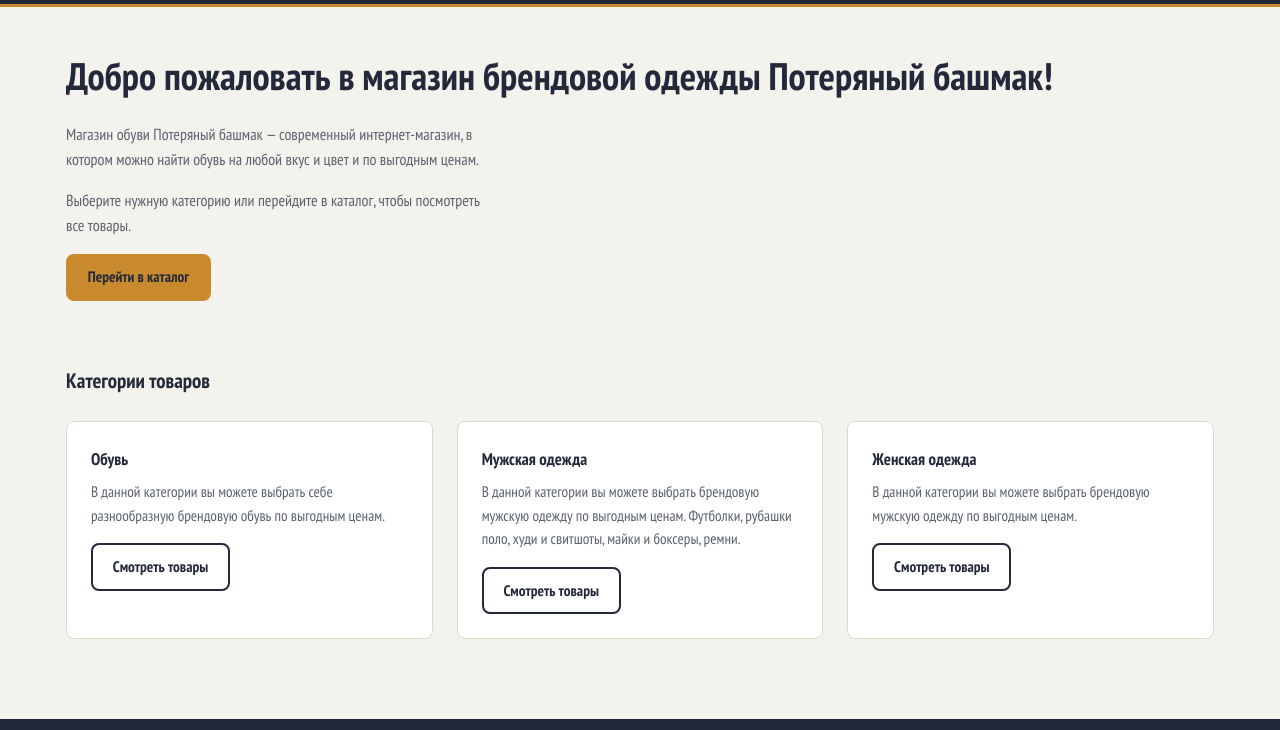
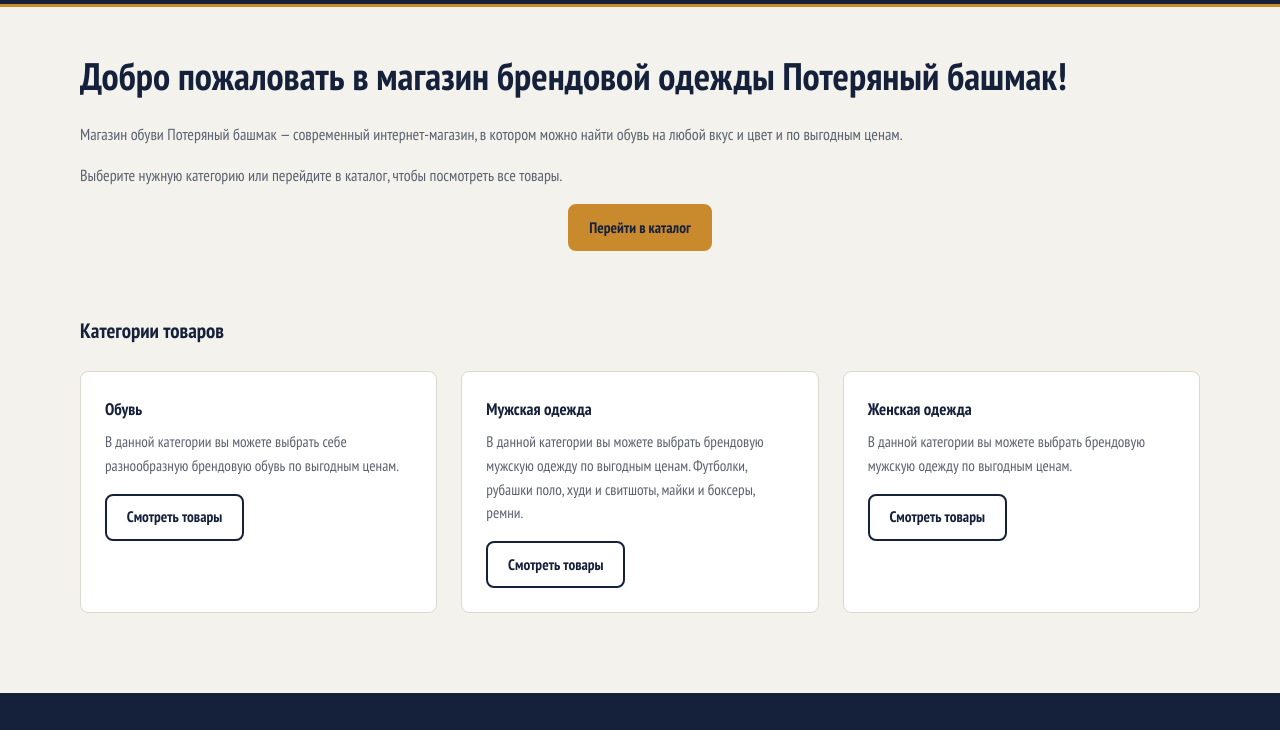
Before and after one commit to engurazovd/shop-bashmak, a plain HTML site: page index.html in a window 1280 px wide. Shown: the part 58-788 px from the top of the page. Drawn offline with Linux system fonts and the light colour scheme.

Commit message:
2 лаба проверена

```diff
--- a/css/style.css
+++ b/css/style.css
@@ -25,7 +25,7 @@
 }
 
 :root {
-  --color-ink: #22293a;
+  --color-ink: #15213b;
   --color-bg: #f4f2ec;
   --color-surface: #ffffff;
   --color-muted: #5b6270;
@@ -69,7 +69,7 @@ ul { margin: 0; padding: 0; list-style: none; }
 table { border-collapse: collapse; width: 100%; }
 
 .container {
-  width: 100%;
+  width: 90%;
   max-width: var(--content-width);
   margin-inline: auto;
   padding-inline: var(--space-sm);
@@ -137,7 +137,17 @@ table { border-collapse: collapse; width: 100%; }
 }
 
 .hero { padding-block: var(--space-lg); }
-.hero__text { color: var(--color-muted); max-width: 60ch; }
+.hero__text {
+  color: var(--color-muted);
+  text-align: justify;
+  hyphens: auto;
+}
+
+.hero .btn {
+  display: block;
+  width: fit-content;
+  margin-inline: auto;
+}
 
 .categories { padding-block: var(--space-md) var(--space-lg); }
 .categories__title { margin-bottom: var(--space-md); }
```
Also changed, not shown: pages/catalog.html (+1 -1 lines), pages/order.html (+2 -5 lines).
